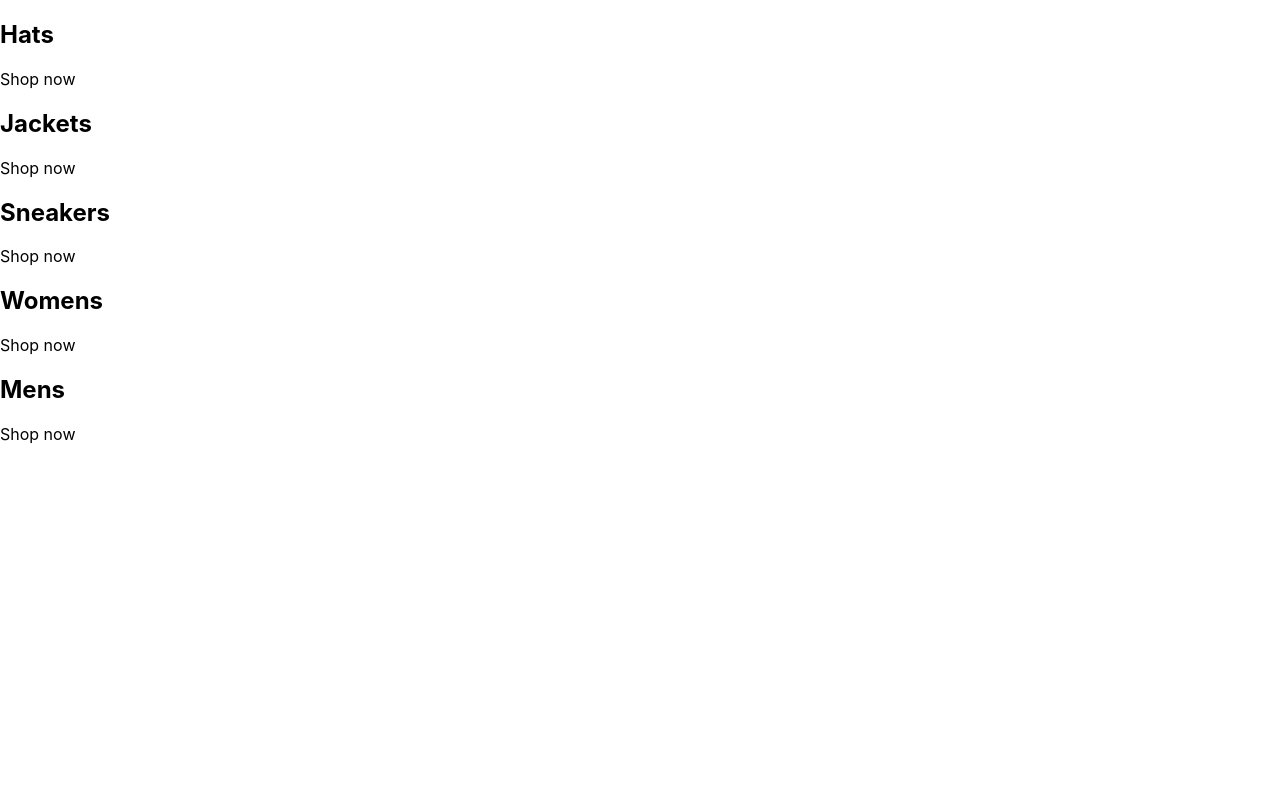
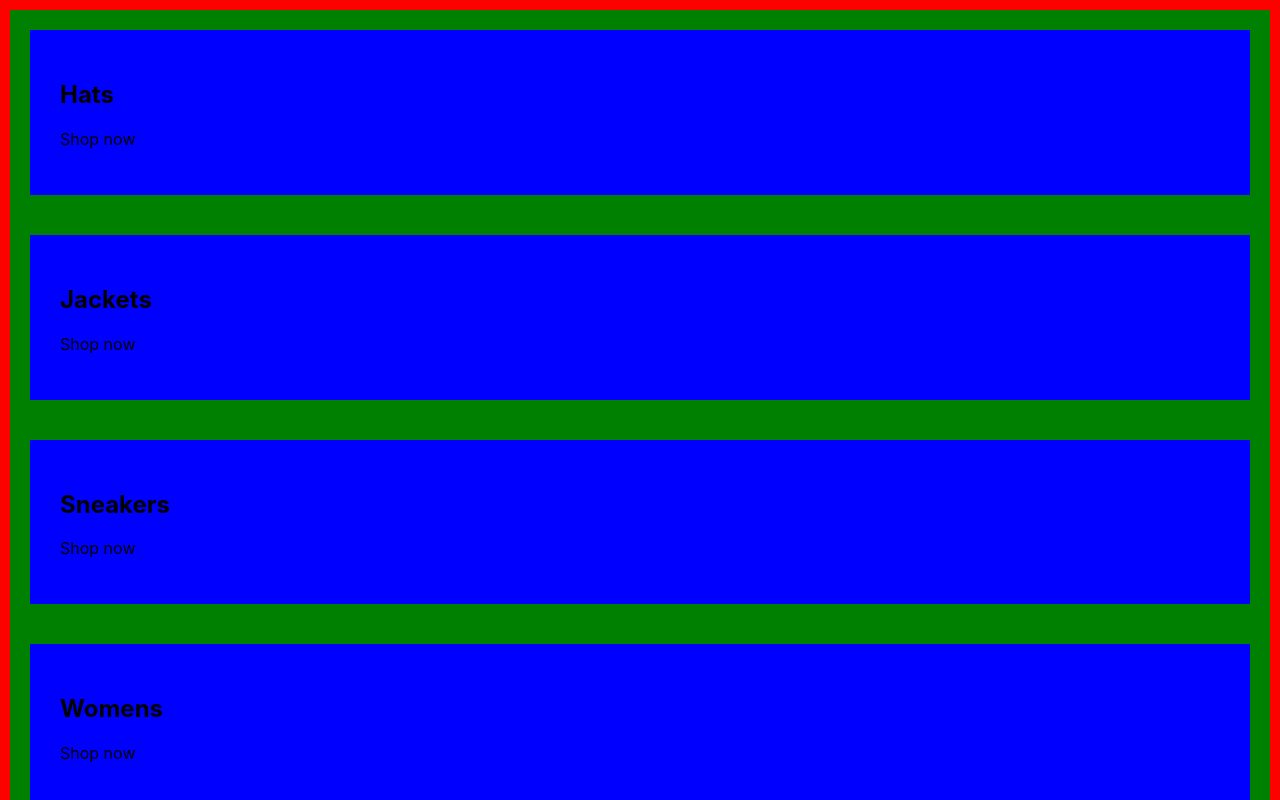
Before and after one commit to boku1986/crwn-clothing, a React (Create React App) app: page / in a window 1280 px wide. Shown: the top 800 px of the page. Built offline with nearby package versions, Linux system fonts and the light colour scheme.

Commit message:
preliminary sass styling

```diff
--- a/package.json
+++ b/package.json
@@ -9,6 +9,7 @@
     "react": "^18.2.0",
     "react-dom": "^18.2.0",
     "react-scripts": "5.0.1",
+    "sass": "^1.63.3",
     "web-vitals": "^2.1.4"
   },
   "scripts": {
--- a/src/App.js
+++ b/src/App.js
@@ -1,3 +1,4 @@
+import './categories.styles.scss'
 const App = () => {
   const categories = [
     {
--- /dev/null
+++ b/src/categories.styles.scss
@@ -0,0 +1,15 @@
+.categories-container {
+  background-color: red;
+  padding: 10px;
+
+  .category-container {
+    background-color: green;
+    padding: 20px;
+
+    .category-body-container {
+      background-color: blue;
+      padding: 30px;
+    }
+  }
+
+}
```
Also changed, not shown: 1 other file (tests, documents, lock files or other folders).
